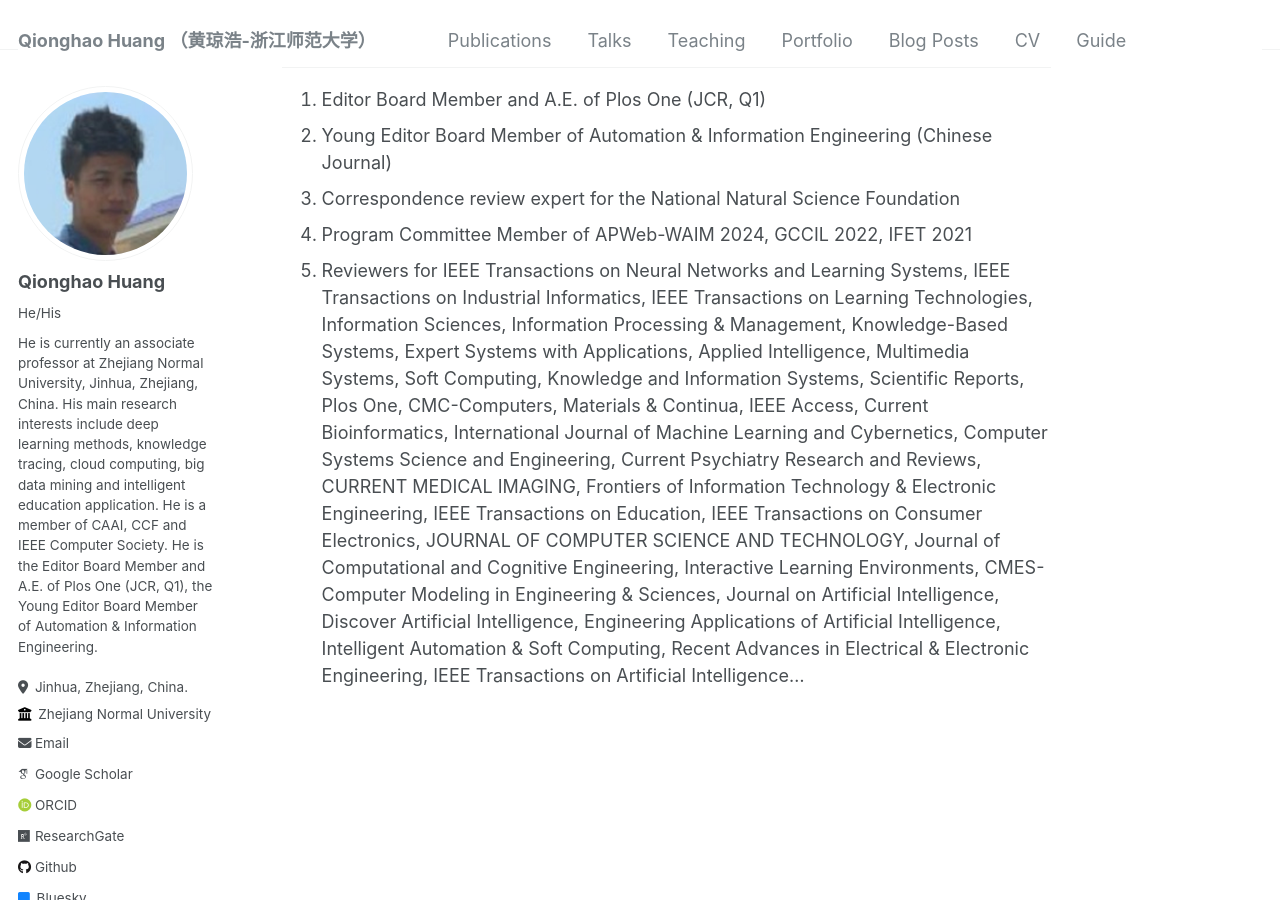
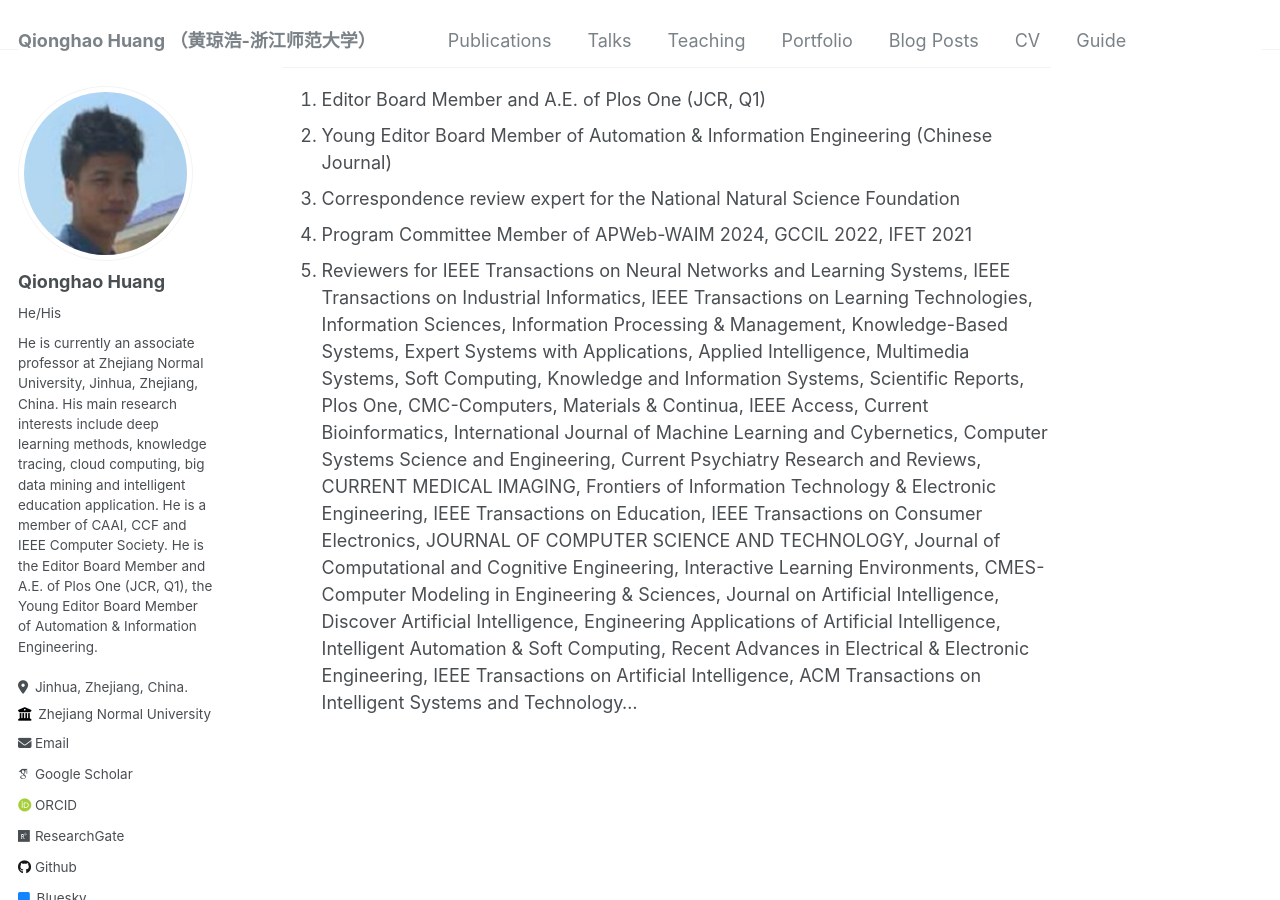
Before and after one commit to qhhuang-ai/qhhuang-ai.github.io, a Jekyll site: the page built from _pages/about.md, in a window 1280 px wide and 900 px high, scrolled down 9149 px. Built offline with Jekyll 4.4.1, drawn with Linux system fonts in a browser that asks for light colours; some web fonts are replaced; a script that is not in the unit is left out; comment, search, counter and statistics services are not loaded.

Commit message:
update CV

```diff
--- a/_pages/about.md
+++ b/_pages/about.md
@@ -95,4 +95,4 @@
 1. Correspondence review expert for the National Natural Science Foundation
 1. Program Committee Member of APWeb-WAIM 2024, GCCIL 2022, IFET 2021
 1. Reviewers for IEEE Transactions on Neural Networks and Learning Systems, IEEE Transactions on Industrial Informatics, IEEE Transactions on Learning Technologies, Information Sciences, Information Processing & Management, Knowledge-Based Systems, Expert Systems with Applications, Applied Intelligence, Multimedia Systems, Soft Computing, Knowledge and Information Systems, Scientific Reports, Plos One, CMC-Computers, Materials & Continua,  IEEE Access, Current Bioinformatics, International Journal of Machine Learning and Cybernetics, Computer Systems Science and Engineering, Current Psychiatry Research and Reviews, CURRENT MEDICAL IMAGING,  Frontiers of Information Technology & Electronic Engineering, IEEE Transactions on Education, IEEE Transactions on Consumer Electronics, JOURNAL OF COMPUTER SCIENCE AND TECHNOLOGY, Journal of Computational and Cognitive Engineering, Interactive Learning Environments, CMES-Computer Modeling in Engineering & Sciences, Journal on Artificial Intelligence, Discover Artificial Intelligence, Engineering Applications of Artificial Intelligence,
-Intelligent Automation & Soft Computing, Recent Advances in Electrical & Electronic Engineering, IEEE Transactions on Artificial Intelligence...
+Intelligent Automation & Soft Computing, Recent Advances in Electrical & Electronic Engineering, IEEE Transactions on Artificial Intelligence, ACM Transactions on Intelligent Systems and Technology...
```
